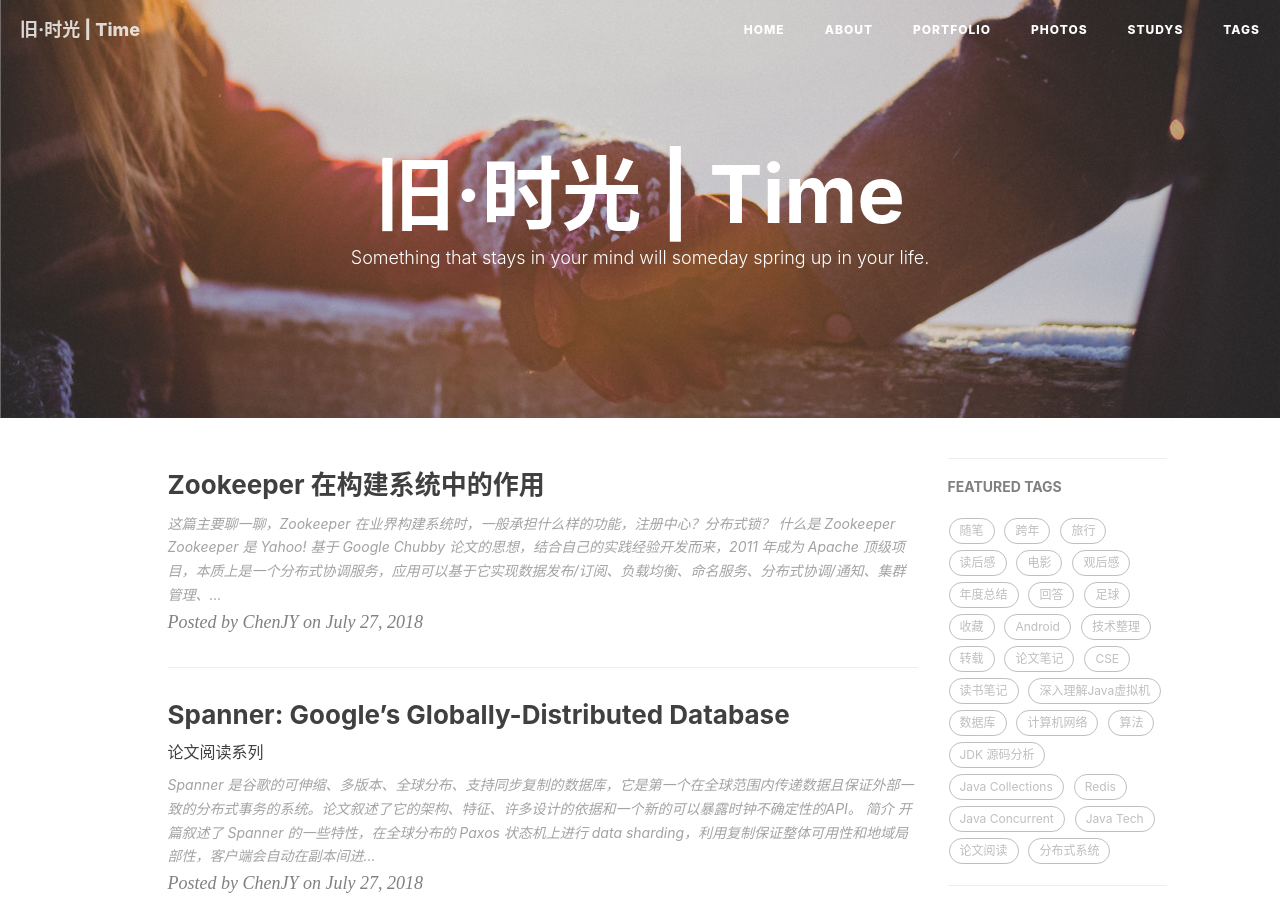
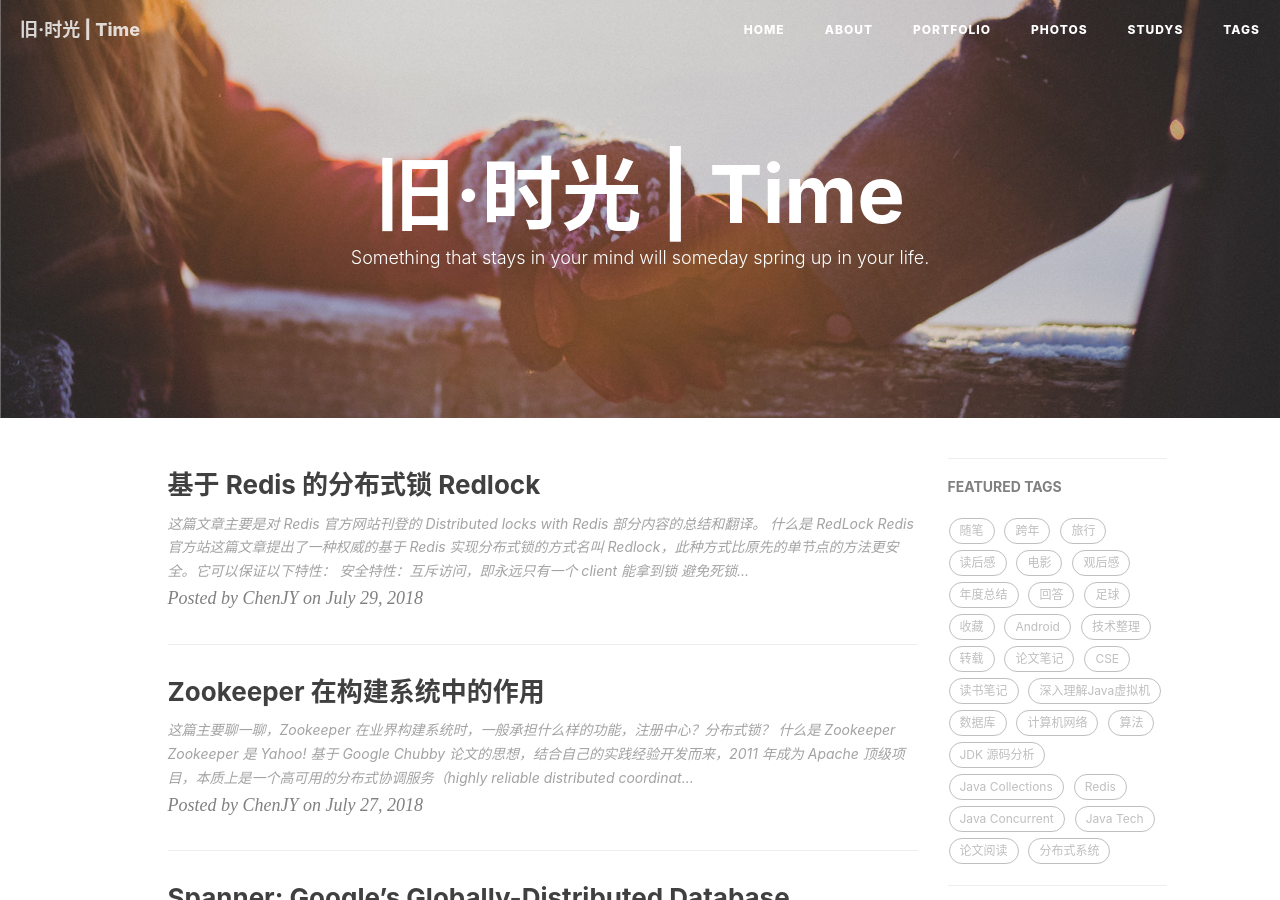
Before and after one commit to jiayangchen/jiayangchen.github.io, a Jekyll site: the page built from index.html, in a window 1280 px wide and 900 px high. Built offline with Jekyll 4.4.1, drawn with Linux system fonts in a browser that asks for light colours; nearby versions of some CDN libraries; the list of posts is cut into pages by our own code; comment, search, counter and statistics services are not loaded; some of the changed lines change nothing that is shown; some of the changed text lies outside the part shown.

Commit message:
add blog

````diff
--- a/_posts/2018-07-28-zookeeper-function.md
+++ b/_posts/2018-07-28-zookeeper-function.md
@@ -15,4 +15,10 @@ tags:
 
 ## 什么是 Zookeeper
 
-Zookeeper 是 Yahoo! 基于 Google Chubby 论文的思想，结合自己的实践经验开发而来，2011 年成为 Apache 顶级项目，本质上是一个分布式协调服务，应用可以基于它实现数据发布/订阅、负载均衡、命名服务、分布式协调/通知、集群管理、Leader 选举、分布式锁等一系列服务。
+Zookeeper 是 Yahoo! 基于 Google Chubby 论文的思想，结合自己的实践经验开发而来，2011 年成为 Apache 顶级项目，本质上是一个高可用的分布式协调服务（highly reliable distributed coordination），应用可以基于它实现数据发布/订阅、负载均衡、命名服务、分布式协调/通知、集群管理、Leader 选举、分布式锁等一系列服务。
+
+![](http://static.open-open.com/lib/uploadImg/20141108/20141108213344_45.png)
+
+Zookeeper 中采用如上的形式组织节点和数据，乍一眼看上去是一种树形结构
+
+未完待续...
--- /dev/null
+++ b/_posts/2018-07-29-redlock.md
@@ -0,0 +1,60 @@
+---
+layout: post
+title: "基于 Redis 的分布式锁 Redlock"
+subtitle: ""
+date: 2018-07-29
+author: "ChenJY"
+header-img: "img/websitear.jpg"
+catalog: true
+tags:
+    - Redis
+    - 分布式系统
+---
+
+这篇文章主要是对 Redis 官方网站刊登的 [Distributed locks with Redis](https://redis.io/topics/distlock) 部分内容的总结和翻译。
+
+## 什么是 RedLock
+
+Redis 官方站这篇文章提出了一种权威的基于 Redis 实现分布式锁的方式名叫 *Redlock*，此种方式比原先的单节点的方法更安全。它可以保证以下特性：
+
+1. 安全特性：互斥访问，即永远只有一个 client 能拿到锁
+2. 避免死锁：最终 client 都可能拿到锁，不会出现死锁的情况，即使原本锁住某资源的 client crash 了或者出现了网络分区
+3. 容错性：只要大部分 Redis 节点存活就可以正常提供服务
+
+## 怎么在单节点上实现分布式锁
+
+> SET resource_name my_random_value NX PX 30000
+
+主要依靠上述命令，该命令仅当 Key 不存在时（NX保证）set 值，并且设置过期时间 3000ms （PX保证），值 my_random_value 必须是所有 client 和所有锁请求发生期间唯一的，释放锁的逻辑是：
+
+```lua
+if redis.call("get",KEYS[1]) == ARGV[1] then
+    return redis.call("del",KEYS[1])
+else
+    return 0
+end
+```
+
+上述实现可以避免释放另一个client创建的锁，如果只有 del 命令的话，那么如果 client1 拿到 lock1 之后因为某些操作阻塞了很长时间，此时 Redis 端 lock1 已经过期了并且已经被重新分配给了 client2，那么 client1 此时再去释放这把锁就会造成 client2 原本获取到的锁被 client1 无故释放了，但现在为每个 client 分配一个 unique 的 string 值可以避免这个问题。至于如何去生成这个 unique string，方法很多随意选择一种就行了。
+
+## Redlock 算法
+
+算法很易懂，起 5 个 master 节点，分布在不同的机房尽量保证可用性。为了获得锁，client 会进行如下操作：
+
+1. 得到当前的时间，微妙单位
+2. 尝试顺序地在 5 个实例上申请锁，当然需要使用相同的 key 和 random value，这里一个 client 需要合理设置与 master 节点沟通的 timeout 大小，避免长时间和一个 fail 了的节点浪费时间
+3. 当 client 在大于等于 3 个 master 上成功申请到锁的时候，且它会计算申请锁消耗了多少时间，这部分消耗的时间采用获得锁的当下时间减去第一步获得的时间戳得到，如果锁的持续时长（lock validity time）比流逝的时间多的话，那么锁就真正获取到了。
+4. 如果锁申请到了，那么锁真正的 lock validity time 应该是 origin（lock validity time） - 申请锁期间流逝的时间
+5. 如果 client 申请锁失败了，那么它就会在少部分申请成功锁的 master 节点上执行释放锁的操作，重置状态
+
+## 失败重试
+
+如果一个 client 申请锁失败了，那么它需要稍等一会在重试避免多个 client 同时申请锁的情况，最好的情况是一个 client 需要几乎同时向 5 个 master 发起锁申请。另外就是如果 client 申请锁失败了它需要尽快在它曾经申请到锁的 master 上执行 unlock 操作，便于其他 client 获得这把锁，避免这些锁过期造成的时间浪费，当然如果这时候网络分区使得 client 无法联系上这些 master，那么这种浪费就是不得不付出的代价了。
+
+## 放锁
+
+放锁操作很简单，就是依次释放所有节点上的锁就行了
+
+## 性能、崩溃恢复和 fsync
+
+如果我们的节点没有持久化机制，client 从 5 个 master 中的 3 个处获得了锁，然后其中一个重启了，这是注意 **整个环境中又出现了 3 个 master 可供另一个 client 申请同一把锁！** 违反了互斥性。如果我们开启了 AOF 持久化那么情况会稍微好转一些，因为 Redis 的过期机制是语义层面实现的，所以在 server 挂了的时候时间依旧在流逝，重启之后锁状态不会受到污染。但是考虑断电之后呢，AOF部分命令没来得及刷回磁盘直接丢失了，除非我们配置刷回策略为 fsnyc = always，但这会损伤性能。解决这个问题的方法是，当一个节点重启之后，我们规定在 max TTL 期间它是不可用的，这样它就不会干扰原本已经申请到的锁，等到它 crash 前的那部分锁都过期了，环境不存在历史锁了，那么再把这个节点加进来正常工作。
````
Also changed, not shown: 1 other file.
